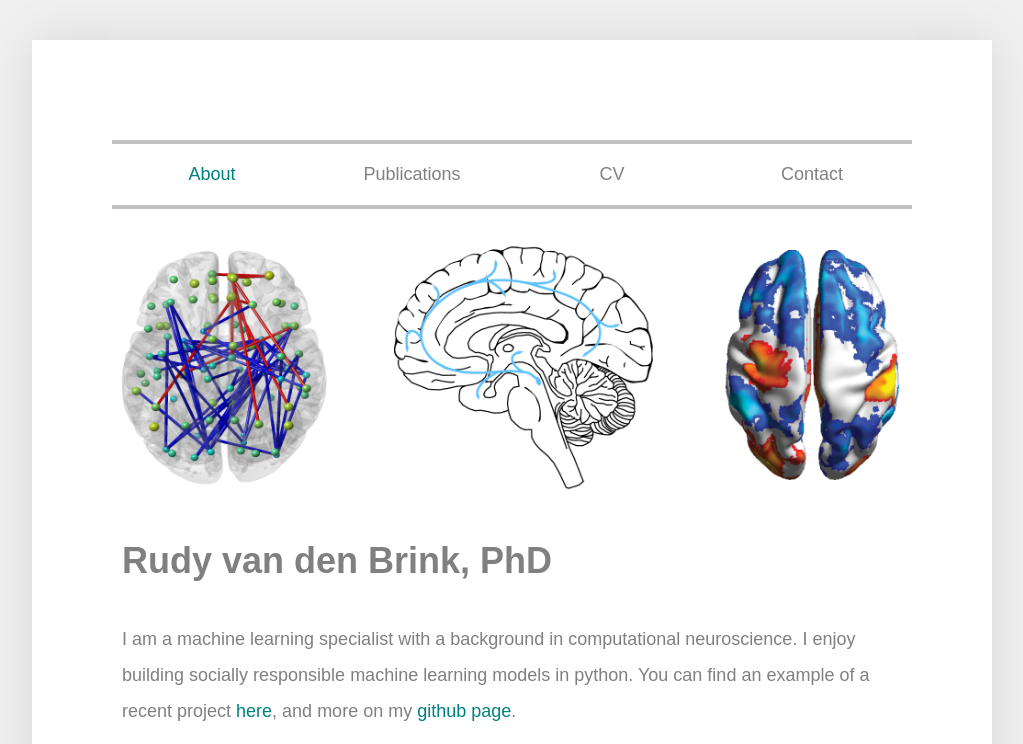
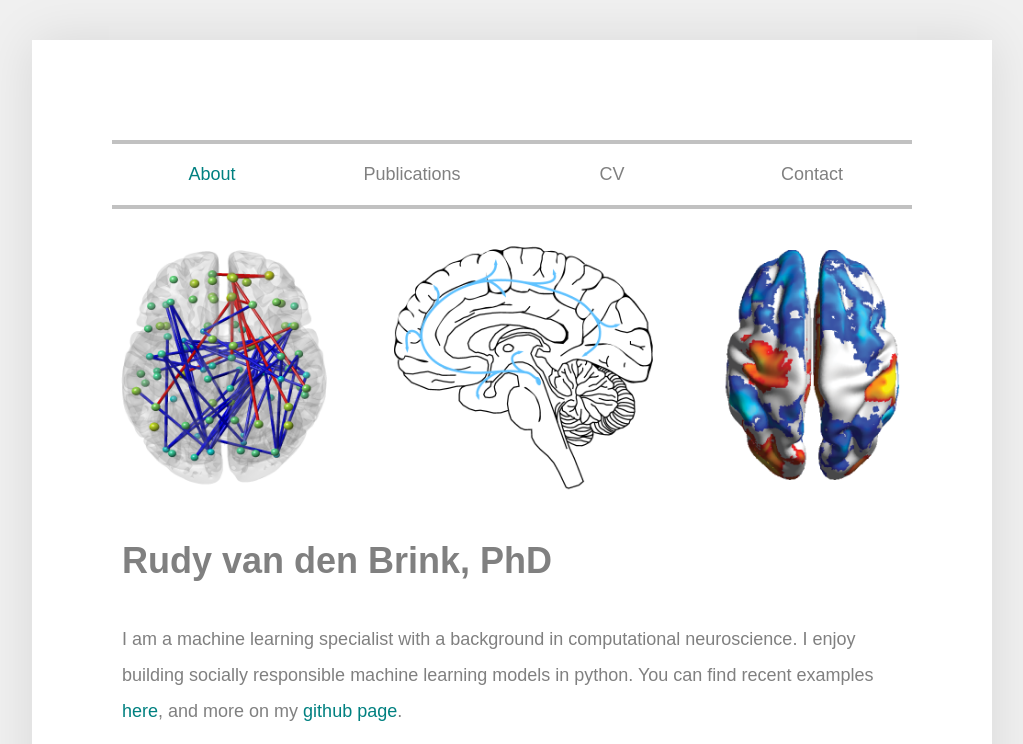
Before and after one commit to rudyvdbrink/personal, a plain HTML site: page index.html in a window 1280 px wide. Shown: the top 744 px of the page, without its empty margins (128-1151 px from the left). Drawn offline with Linux system fonts and the light colour scheme.

Commit message:
Update index.html

```diff
--- a/index.html
+++ b/index.html
@@ -34,7 +34,7 @@
             <h1>Rudy van den Brink, PhD</h1>
 
             <p>
-            I am a machine learning specialist with a background in computational neuroscience. I enjoy building socially responsible machine learning models in python. You can find an example of a recent project <a href="https://skin-lesion-prediction.streamlit.app/" target="_blank">here</a>, and more on my <a href="https://github.com/rudyvdbrink" target="_blank">github page</a>.
+            I am a machine learning specialist with a background in computational neuroscience. I enjoy building socially responsible machine learning models in python. You can find recent examples <a href="https://www.brinkdatascience.com/#portfolio" target="_blank">here</a>, and more on my <a href="https://github.com/rudyvdbrink" target="_blank">github page</a>.
             </p>
 
             <p>
```
